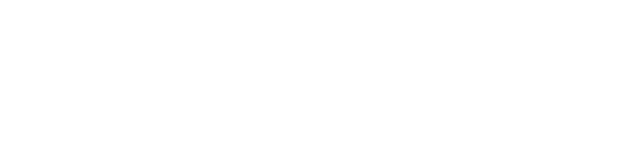
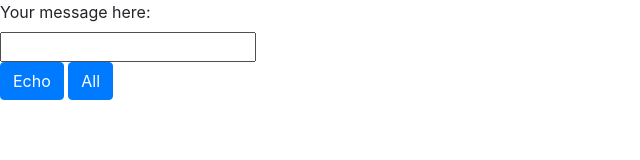
Before and after one commit to DenGian/chatroom-exercise, a plain HTML site: page client/index.html in a window 1280 px wide. Shown: the whole page, without its empty margins (0-640 px from the left). Drawn offline with nearby package versions, Linux system fonts and the light colour scheme.

Commit message:
add client index

```diff
--- a/client/index.html
+++ b/client/index.html
@@ -3,8 +3,19 @@
 <head>
     <meta charset="UTF-8">
     <title>Title</title>
+    <link rel="stylesheet" href="https://cdn.jsdelivr.net/npm/bootstrap@4.4.1/dist/css/bootstrap.min.css"
+          integrity="sha384-Vkoo8x4CGsO3+Hhxv8T/Q5PaXtkKtu6ug5TOeNV6gBiFeWPGFN9MuhOf23Q9Ifjh" crossorigin="anonymous">
 </head>
 <body>
 
+<form>
+    <label for="message">Your message here:</label><br>
+    <input type="text" id="message" name="message"><br>
+</form>
+<button type="button" class="btn btn-primary">Echo</button>
+<button type="button" class="btn btn-primary">All</button>
+<div id="target"></div>
+<script src="/socket.io/socket.io.js"></script>
+<script src="script.js"></script>
 </body>
 </html>
```
